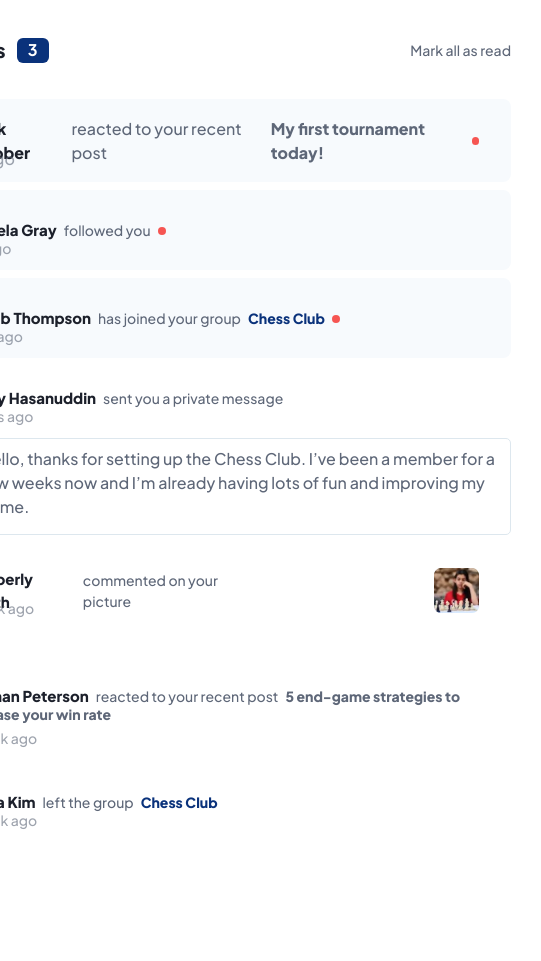
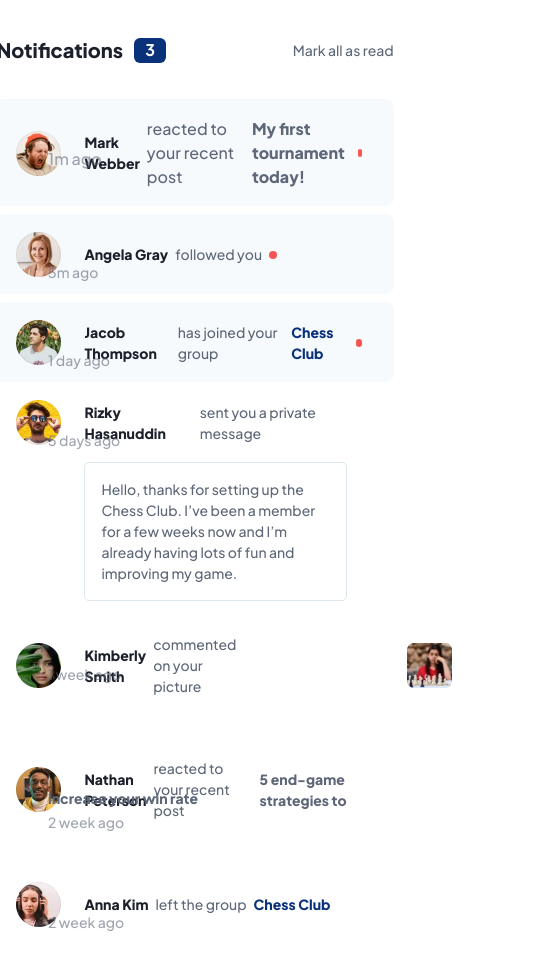
Before and after one commit to BYCODDE/React-notifications-page, a React (Vite) app: page / in a window 390 px wide. Shown: the whole page, 541 px wide, since content can reach past the window. Before the commit the page ends 859 px from the top, so only its background shows below. Built offline with nearby package versions, Linux system fonts and the light colour scheme.

Commit message:
new commit!

```diff
--- a/src/components/markedComments/Marked.jsx
+++ b/src/components/markedComments/Marked.jsx
@@ -11,7 +11,7 @@ export default function Marked() {
           alt="first_img"
           className="    mr-4 w-[45px] h-[45px]"
         />
-        <span className="   text-very-dark-grey-blue  font-extrabold	  custom-font-style hover:text-blue-1 cursor-pointer">
+        <span className=" md:text-[14px]   text-very-dark-grey-blue  font-extrabold	  custom-font-style hover:text-blue-1 cursor-pointer">
           Mark Webber
         </span>{" "}
         reacted to your recent post{" "}
@@ -25,7 +25,7 @@ export default function Marked() {
       </div>
       <div className="   relative my-[8px] gap-[7px]  flex justify-start items-center rounded-[8px] bg-snow pt-[18px] pb-[17px] pl-[20px] pr-[32px]">
         <img src={img2} className="  mr-4  w-[45px] h-[45px]"></img>
-        <span className="  text-very-dark-grey-blue text-[15px] font-extrabold	  custom-font-style hover:text-blue-1 cursor-pointer">
+        <span className=" md:text-[14px]  text-very-dark-grey-blue text-[15px] font-extrabold	  custom-font-style hover:text-blue-1 cursor-pointer">
           Angela Gray
         </span>{" "}
         followed you <div className="w-[8px] h-[8px] bg-red-2 rounded "></div>
@@ -35,7 +35,7 @@ export default function Marked() {
       </div>
       <div className="   relative   gap-[7px]  flex justify-start items-center rounded-[8px] bg-snow pt-[18px] pb-[17px] pl-[20px] pr-[32px]">
         <img src={img3} className="    mr-4  w-[45px] h-[45px]"></img>
-        <span className="  text-very-dark-grey-blue text-[15px] font-extrabold	  custom-font-style hover:text-blue-1 cursor-pointer">
+        <span className=" md:text-[14px]  text-very-dark-grey-blue text-[15px] font-extrabold	  custom-font-style hover:text-blue-1 cursor-pointer">
           Jacob Thompson
         </span>{" "}
         has joined your group
--- a/src/components/unmarkedComments/Unmarked.jsx
+++ b/src/components/unmarkedComments/Unmarked.jsx
@@ -8,7 +8,7 @@ export default function Unmarked() {
     <section className="">
       <div className=" gap-[7px] relative flex justify-start items-center rounded-[8px] bg-white pt-[18px] pb-[17px] pl-[20px] pr-[32px]">
         <img src={img4} className="mr-4  w-[45px] h-[45px]  "></img>
-        <span className="   text-very-dark-grey-blue text-[15px] font-extrabold	 custom-font-style hover:text-blue-1 cursor-pointer">
+        <span className=" md:text-[14px]   text-very-dark-grey-blue text-[15px] font-extrabold	 custom-font-style hover:text-blue-1 cursor-pointer">
           Rizky Hasanuddin
         </span>{" "}
         sent you a private message
@@ -17,14 +17,14 @@ export default function Unmarked() {
           5 days ago{" "}
         </span>
       </div>
-      <div className="      hover:bg-light-grey-blue cursor-pointer   ml-[5.5rem] mb-[15px] font-medium  pt-2 pb-2 pl-3 pr-3 text-[16px] w-[544px] h-[97px] border border-solid border-very-light-grey-blue bg-white rounded-[5px]">
+      <div className=" md:p-[16px]  md:w-[263px] md:h-[auto]   md:text-[14px]  hover:bg-light-grey-blue cursor-pointer   ml-[5.5rem] mb-[15px] font-medium  pt-2 pb-2 pl-3 pr-3 text-[16px] w-[544px] h-[97px] border border-solid border-very-light-grey-blue bg-white rounded-[5px]">
         Hello, thanks for setting up the Chess Club. I’ve been a member for a
         few weeks now and I’m already having lots of fun and improving my game.
       </div>
 
       <div className="    gap-[7px] mb-[26px] relative flex justify-start items-center rounded-[8px] bg-white pt-[18px] pb-[17px] pl-[20px] pr-[32px]">
         <img src={img5} className="mr-4 w-[45px] h-[45px]  "></img>
-        <span className="   text-very-dark-grey-blue text-[15px] font-extrabold	 custom-font-style hover:text-blue-1 cursor-pointer">
+        <span className=" md:text-[14px]   text-very-dark-grey-blue text-[15px] font-extrabold	 custom-font-style hover:text-blue-1 cursor-pointer">
           Kimberly Smith
         </span>{" "}
         commented on your picture
@@ -40,7 +40,7 @@ export default function Unmarked() {
 
       <div className=" {    mb-[26px] gap-[7px] relative flex justify-start items-center rounded-[8px] bg-white pt-[18px] pb-[17px] pl-[20px] pr-[32px]">
         <img src={img7} className="mr-4 w-[45px] h-[45px]  "></img>
-        <span className="   text-very-dark-grey-blue text-[15px] font-extrabold	 custom-font-style  hover:text-blue-1 cursor-pointer">
+        <span className="  md:text-[14px]   text-very-dark-grey-blue text-[15px] font-extrabold	 custom-font-style  hover:text-blue-1 cursor-pointer">
           Nathan Peterson
         </span>{" "}
         reacted to your recent post
@@ -59,7 +59,7 @@ export default function Unmarked() {
       </div>
       <div className="   gap-[7px] relative flex justify-start items-center rounded-[8px] bg-white pt-[18px] pb-[17px] pl-[20px] pr-[32px]">
         <img src={img8} className="mr-4 w-[45px] h-[45px]  "></img>
-        <span className="   text-very-dark-grey-blue text-[15px] font-extrabold	 custom-font-style  hover:text-blue-1 cursor-pointer">
+        <span className=" md:text-[14px]   text-very-dark-grey-blue text-[15px] font-extrabold	 custom-font-style  hover:text-blue-1 cursor-pointer">
           Anna Kim{" "}
         </span>{" "}
         left the group
```
